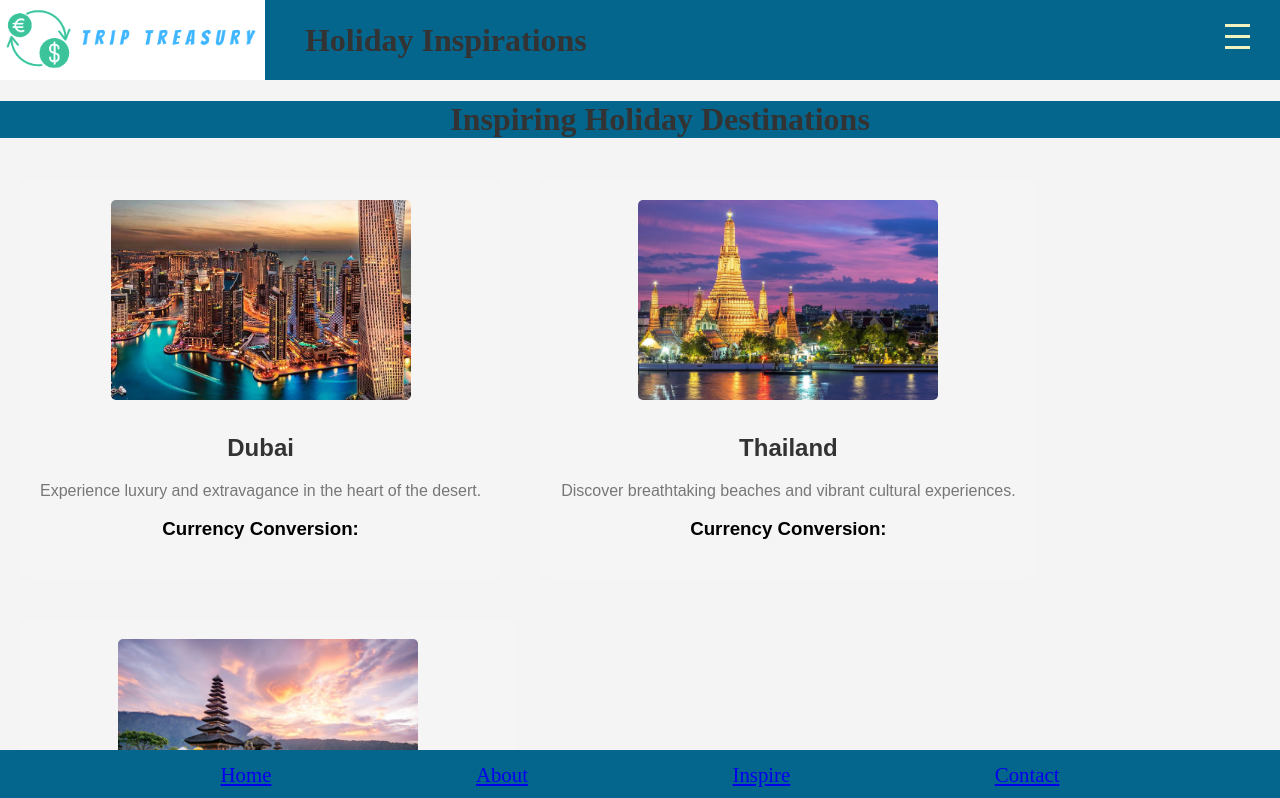
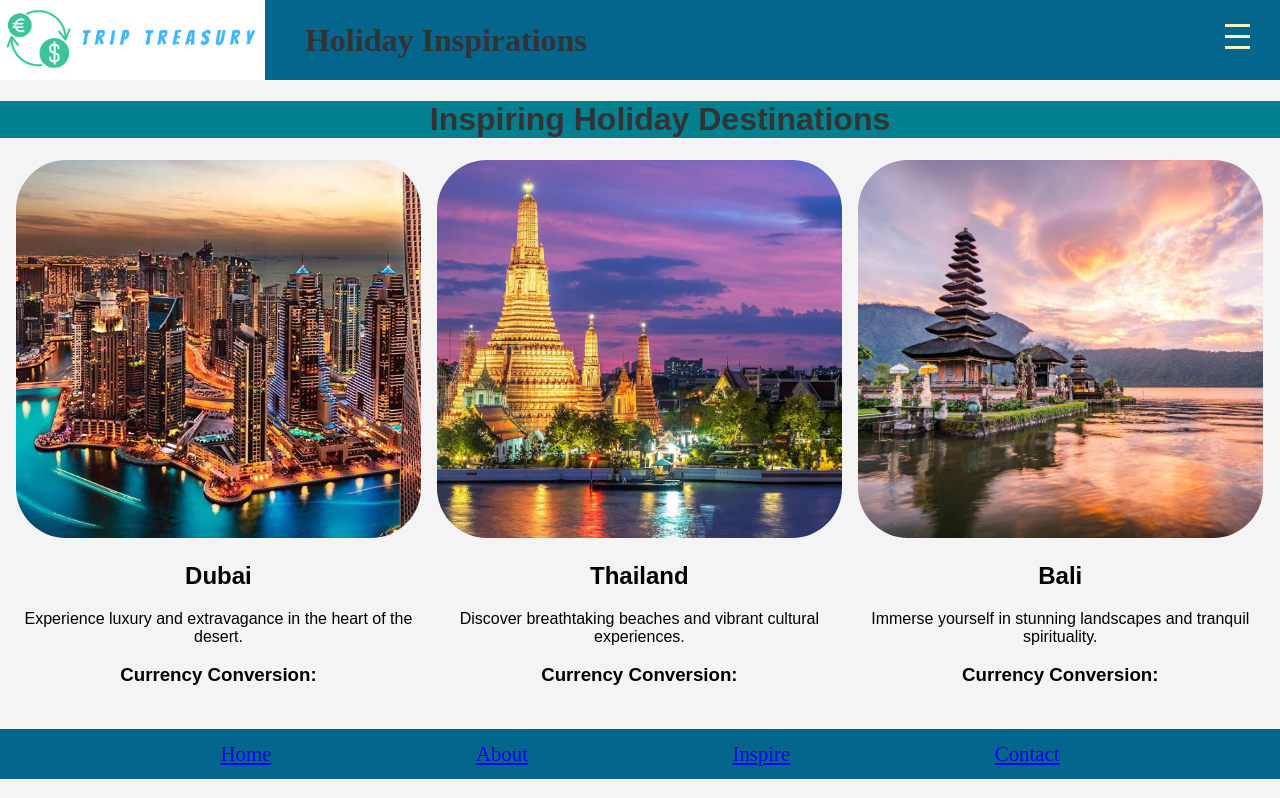
Before and after one commit to MaryamA123/TripTreasury, a React (Create React App) app in the folder budget_planner/: page /inspire in a window 1280 px wide. Shown: the top 798 px of the page. Built offline with nearby package versions, Linux system fonts and the light colour scheme; a web font is replaced by a local one.

Commit message:
Improved design of inspirePage by centering images and making them all the same size

```diff
--- a/budget_planner/src/pages/InspirePage.css
+++ b/budget_planner/src/pages/InspirePage.css
@@ -2,24 +2,40 @@ h1 {
     color: #333;
     text-align: center;
   }
-  .destination {
-    margin: 20px;
-    padding: 20px;
-    background-color: #f5f5f5;
-    border-radius: 10px;
-    display: inline-block;
+
+  .sub-heading{
+    background-color: #028090;
+  }
+  .row{
+    align-content: center;
+  }
+
+  .destination-image {
+    height: 10cm;
+    border-radius: 50px;
+    width: 100%; /* Ensure the width is 100% to maintain aspect ratio */
+    object-fit: cover; /* Ensure the image covers the entire container */
+  }
+
+  html {
+    box-sizing: border-box;
+  }
+
+  *, *:before, *:after {
+    box-sizing: inherit;
+  }
+
+  .column {
+    float: left;
+    width: 33.3%;
+    margin-bottom: 16px;
+    padding: 0 8px;
+    align-content: center;
     text-align: center;
   }
-  .destination img {
-    width: 300px;
-    height: 200px;
-    object-fit: cover;
-    border-radius: 5px;
-    margin-bottom: 10px;
+
+  .card {
+    box-shadow: 0 4px 8px 0 rgba(0, 0, 0, 0.2);
+    margin: 8px;
+    text-align: center;
   }
-  .destination h2 {
-    color: #333;
-  }
-  .destination p {
-    color: #777;
-  }
--- a/budget_planner/src/pages/InspirePage.js
+++ b/budget_planner/src/pages/InspirePage.js
@@ -6,34 +6,38 @@ import bali from "../Images/Bali.jpeg";
 import "./InspirePage.css"
 
 
-function InspirePage() {
-
+const InspirePage = () => {
   return (
     <>
       <Heading Heading="Holiday Inspirations"></Heading>
-        <h1 className="heading">Inspiring Holiday Destinations</h1>
 
-  <div class="destination">
-    <img src={dubai} alt="Dubai"/>
+      <div className="sub-heading">
+        <h1>Inspiring Holiday Destinations</h1>
+      </div>
+
+      <div className="row">
+
+      <div className="column">
+        <img src={dubai} alt="Dubai" className="destination-image" />
         <h2>Dubai</h2>
         <p>Experience luxury and extravagance in the heart of the desert.</p>
         <h3>Currency Conversion:</h3>
       </div>
 
-  <div class="destination">
-    <img src={thailand}alt="Thailand"/>
+      <div className="column">
+        <img src={thailand} alt="Thailand" className="destination-image" />
         <h2>Thailand</h2>
         <p>Discover breathtaking beaches and vibrant cultural experiences.</p>
         <h3>Currency Conversion:</h3>
       </div>
 
-  <div class="destination">
-    <img src={bali} alt="Bali"/>
+      <div className="column">
+        <img src={bali} alt="Bali" className="destination-image" />
         <h2>Bali</h2>
         <p>Immerse yourself in stunning landscapes and tranquil spirituality.</p>
         <h3>Currency Conversion:</h3>
       </div>
-
+    </div>
       <Footer></Footer>
     </>
   );
```
Lines whose indentation alone changed are shown as unchanged.
